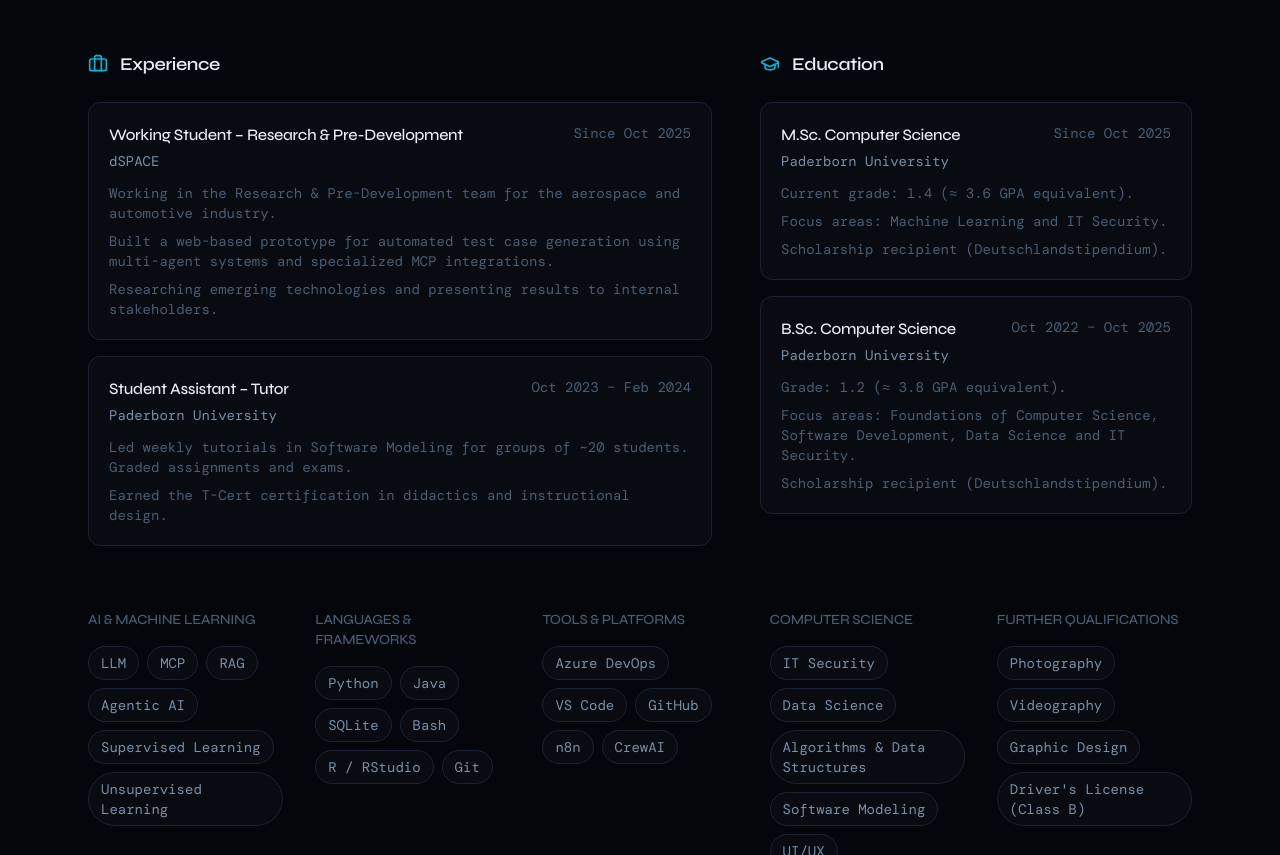
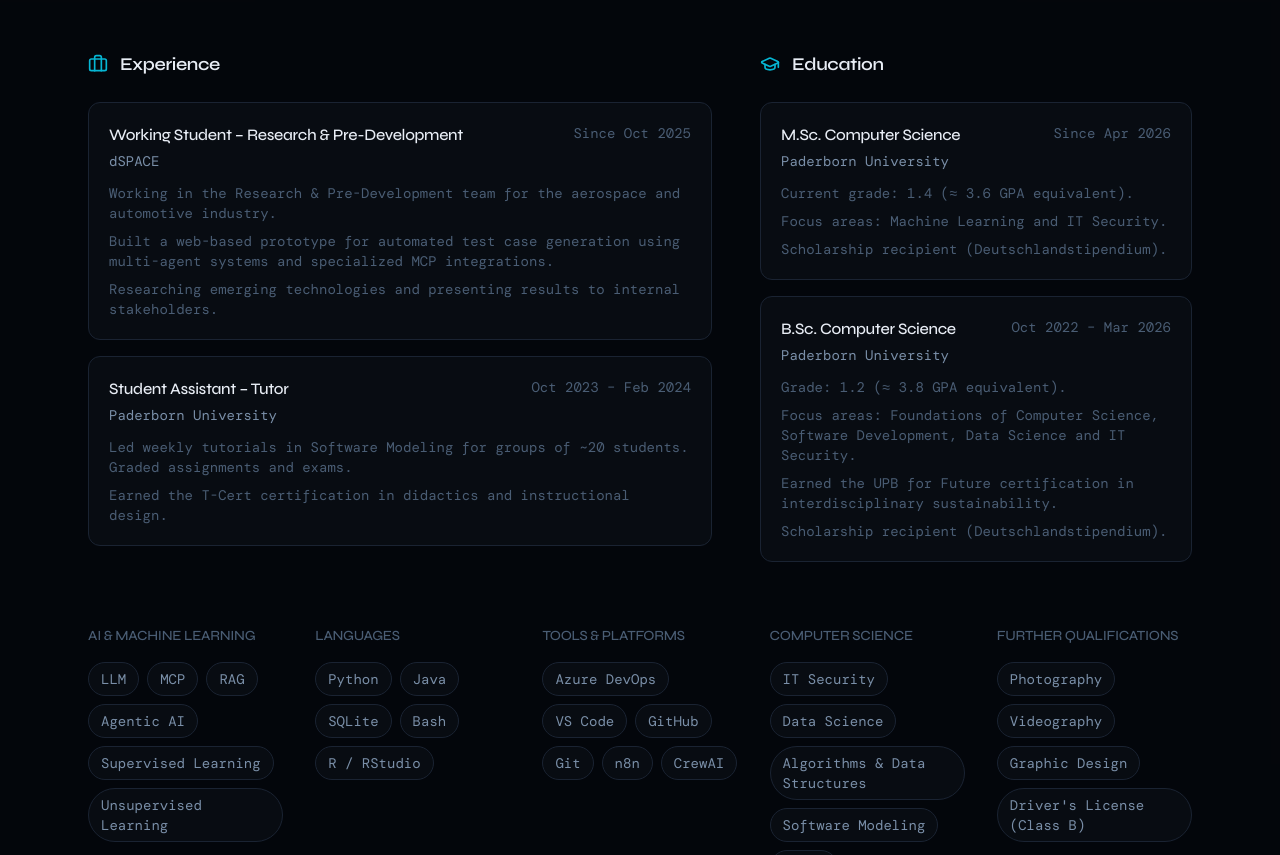
Before and after one commit to Tobitap04/portfolio-website, a Next.js app: page / in a window 1280 px wide. Shown: the part 3301-4156 px from the top of the page. Built offline with nearby package versions, Linux system fonts and the light colour scheme; a web font is replaced by a local one.

Commit message:
Update education experience and adjust skills

```diff
--- a/data/experience.ts
+++ b/data/experience.ts
@@ -24,7 +24,7 @@ export const experience: ExperienceEntry[] = [
     id: "edu-1",
     role: "M.Sc. Computer Science",
     company: "Paderborn University",
-    year: "Since Oct 2025",
+    year: "Since Apr 2026",
     type: "education",
     description: [
       "Current grade: 1.4 (≈ 3.6 GPA equivalent). ",
@@ -47,11 +47,12 @@ export const experience: ExperienceEntry[] = [
     id: "edu-2",
     role: "B.Sc. Computer Science",
     company: "Paderborn University",
-    year: "Oct 2022 – Oct 2025",
+    year: "Oct 2022 – Mar 2026",
     type: "education",
     description: [
       "Grade: 1.2 (≈ 3.8 GPA equivalent). ",
       "Focus areas: Foundations of Computer Science, Software Development, Data Science and IT Security.",
+      "Earned the UPB for Future certification in interdisciplinary sustainability.",
       "Scholarship recipient (Deutschlandstipendium).",
     ],
   },
--- a/data/skills.ts
+++ b/data/skills.ts
@@ -16,14 +16,13 @@ export const skillCategories: SkillCategory[] = [
     ],
   },
   {
-    name: "Languages & Frameworks",
+    name: "Languages",
     skills: [
       "Python",
       "Java",
       "SQLite",
       "Bash",
       "R / RStudio",
-      "Git",
     ],
   },
   {
@@ -32,6 +31,7 @@ export const skillCategories: SkillCategory[] = [
       "Azure DevOps",
       "VS Code",
       "GitHub",
+      "Git",
       "n8n",
       "CrewAI",
     ],
```
